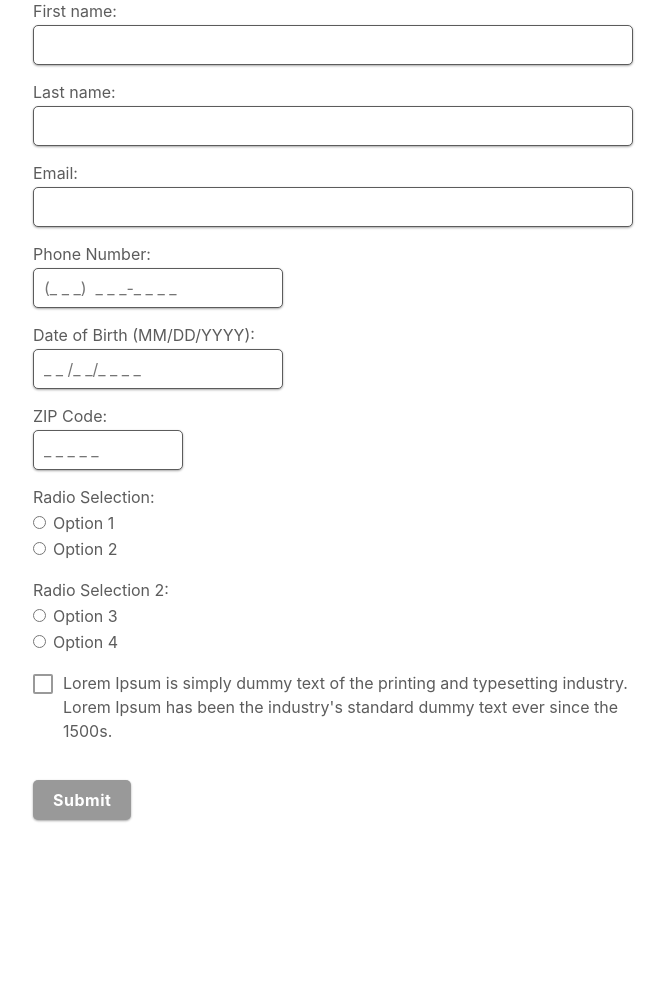
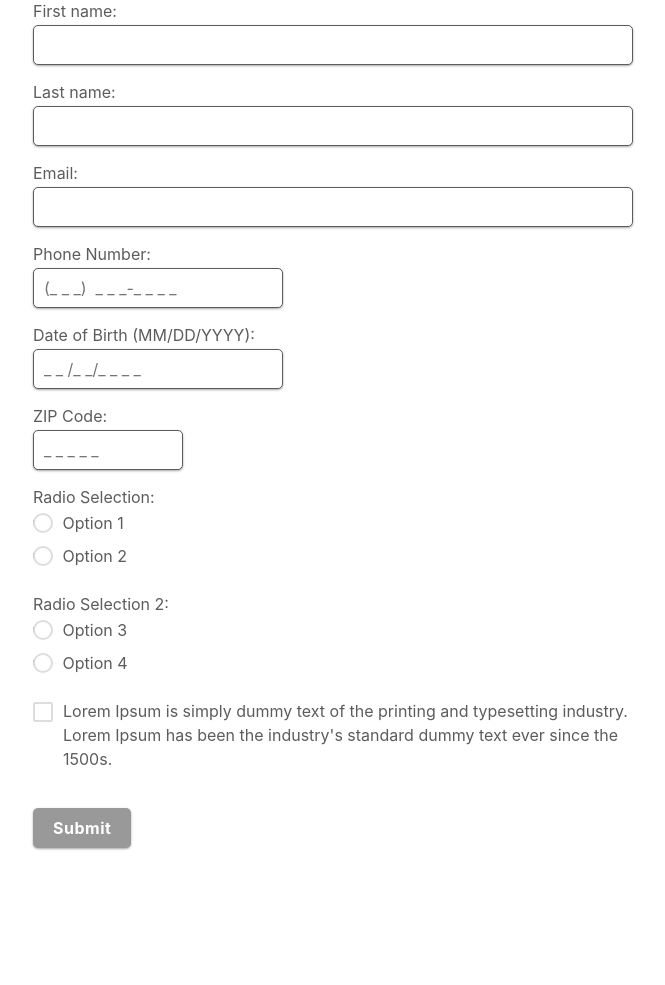
Before and after one commit to husseinMohamed/formvalidation, a PHP site: page / in a window 1280 px wide. Shown: the part 117-1102 px from the top of the page, without its empty margins (307-972 px from the left). Before the commit the page ends 939 px from the top, so only its background shows below. Run offline with PHP 8.4, Linux system fonts and the light colour scheme; some libraries are stand-ins or nearby versions; some web fonts are replaced.

Commit message:
add radio button styling and c clean up script.js

```diff
--- a/gulpfile.js
+++ b/gulpfile.js
@@ -121,8 +121,8 @@ gulp.task('watch', function () {
 
 gulp.task('browserSync', function () {
     browserSync.init({
-        proxy: "localhost:8020",
-        port: 8020,
+        proxy: "localhost:8021",
+        port: 8021,
         baseDir: "./",
         open: true,
         notify: false
@@ -132,7 +132,7 @@ gulp.task('browserSync', function () {
 gulp.task('serve', gulp.parallel('browserSync', function () {
     php.server({
         base: './',
-        port: 8020,
+        port: 8021,
         keepalive: true
     });
 
--- a/index.php
+++ b/index.php
@@ -96,7 +96,7 @@
 
                 <label for="exampleRadios"><span class="showIfErr">*</span>Radio Selection:</label><br>
                 <div class="validate-input radioWrapper">
-                    <div class="form-check">
+                    <div class="form-check form-check-radio">
 
                         <label class="form-check-label" for="exampleRadios1">
                             <input class="form-check-input radio-input emptyForm" type="radio" name="exampleRadios"
@@ -104,7 +104,7 @@
                             Option 1
                         </label>
                     </div>
-                    <div class="form-check">
+                    <div class="form-check form-check-radio">
 
                         <label class="form-check-label" for="exampleRadios2">
                             <input class="form-check-input radio-input emptyForm" type="radio" name="exampleRadios"
@@ -126,7 +126,7 @@
 
                 <label for="exampleRadios11"><span class="showIfErr">*</span>Radio Selection 2:</label><br>
                 <div class="validate-input radioWrapper">
-                    <div class="form-check">
+                    <div class="form-check form-check-radio">
 
                         <label class="form-check-label" for="exampleRadios13">
                             <input class="form-check-input radio-input emptyForm" type="radio" name="exampleRadios11"
@@ -134,7 +134,7 @@
                             Option 3
                         </label>
                     </div>
-                    <div class="form-check">
+                    <div class="form-check form-check-radio">
 
                         <label class="form-check-label" for="exampleRadios21">
                             <input class="form-check-input radio-input emptyForm" type="radio" name="exampleRadios11"
@@ -153,7 +153,7 @@
 
 
             <div class="input-wrapper unvalid">
-                <div class="validate-input radioWrapper">
+                <div class="validate-input ">
                     <div class="form-check">
 
                         <label class="form-check-label checkbox-label" for="defaultCheck1">
--- a/sass/style.scss
+++ b/sass/style.scss
@@ -57,21 +57,24 @@ body {
   display: inline-block !important;
 }
 
-//checkbox
+//checkbox ***************************************************
 
 .checkbox-label p {
   position: relative;
   left: 10px;
   margin-bottom: 0px;
 }
+
 input[type="checkbox"] {
   display: none;
 }
-input[type="checkbox"] + .box:before,
-input[type="checkbox"] + .box:after {
+
+input[type="checkbox"]+.box:before,
+input[type="checkbox"]+.box:after {
   transition: all 0.3s;
 }
-input[type="checkbox"] + .box:after {
+
+input[type="checkbox"]+.box:after {
   position: absolute;
   left: 4px;
   top: 3px;
@@ -81,16 +84,18 @@ input[type="checkbox"] + .box:after {
   content: " ";
   width: 20px;
   height: 20px;
-  border: 2px solid #999;
+  border: 2px solid #ddd;
   border-radius: 2px;
   background-color: #fff;
   z-index: 1000;
 }
-input[type="checkbox"]:checked + .box:after {
+
+input[type="checkbox"]:checked+.box:after {
   background-color: #5bc2e7;
   border-color: #5bc2e7;
 }
-input[type="checkbox"]:checked + .box:before {
+
+input[type="checkbox"]:checked+.box:before {
   transform: rotate(45deg);
   position: absolute;
   left: 7px;
@@ -105,43 +110,104 @@ input[type="checkbox"]:checked + .box:before {
   content: "";
   z-index: 10000;
 }
-//
-//
-//
-//error state
-.errorState {
-  ::-webkit-input-placeholder {
-    /* WebKit, Blink, Edge */
-    color: red;
+
+
+//submit btn  ***************************************************
+.submitBtn {
+  padding: 8px 20px;
+  background: #999;
+  color: #fff;
+  outline: none;
+  border-radius: 5px;
+  border: 0px;
+  cursor: pointer;
+  font-weight: bold;
+  letter-spacing: 0.5px;
+  box-shadow: 0 1px 3px rgba(0, 0, 0, 0.12), 0 1px 2px rgba(0, 0, 0, 0.24);
 }
 
-  :-moz-placeholder {
-    /* Mozilla Firefox 4 to 18 */
-    color: red;
-    opacity: 1;
+.submit-btn-wrapper {
+  margin-top: 20px;
+  display: inline-block !important;
+  position: relative;
+  cursor: pointer;
+
+  .submitbuttonOverlay {
+    position: absolute;
+    top: 0px;
+    left: 0px;
+    width: 100%;
+    height: 100%;
+  }
 }
 
-  ::-moz-placeholder {
-    /* Mozilla Firefox 19+ */
-    color: red;
-    opacity: 1;
+
+
+
+//radio buttons ***************************************************
+
+.form-check-radio {
+  margin-bottom: 7px;
+  position: relative;
 }
 
-  :-ms-input-placeholder {
-    /* Internet Explorer 10-11 */
-    color: red;
+.form-check-radio.checkbox>label,
+.form-check-radio.radio>label {
+  position: relative;
+  cursor: pointer;
 }
 
-  ::-ms-input-placeholder {
-    /* Microsoft Edge */
-    color: red;
+.form-check-radio input[type="radio"] {
+  position: relative;
+  margin-right: 12px;
+  cursor: pointer;
 }
 
-  ::placeholder {
-    /* Most modern browsers support this now. */
-    color: red;
+.form-check-radio input[type="radio"]:after {
+  content: "";
+  position: absolute;
+  left: 0px;
+  //top: -5px;
+  //left: -4px;
+  width: 20px;
+  height: 20px;
+  background: #fff;
+  border: 2px solid #ddd;
+  cursor: pointer;
 }
 
+
+
+.form-check-radio input[type="radio"]:before {
+  transition: transform 0.4s cubic-bezier(0.45, 1.8, 0.5, 0.75);
+  transform: scale(0, 0);
+  content: "";
+  position: absolute;
+  top: 1px;
+  left: 4px;
+  z-index: 1;
+  width: 12px;
+  height: 12px;
+  background: #5bc2e7;
+  border-radius: 50%;
+}
+
+.form-check-radio input[type="radio"]:checked:before {
+  transform: scale(1, 1);
+}
+
+.form-check-radio input[type="radio"]:after {
+  border-radius: 50%;
+  top: -3px;
+}
+
+
+
+
+
+
+//error state ***************************************************
+.errorState {
   label {
     color: red;
   }
@@ -175,37 +241,45 @@ input[type="checkbox"]:checked + .box:before {
     }
   }
 
-  input[type="checkbox"] + .box:after {
+  input[type="checkbox"]+.box:after,
+  .form-check-radio input[type="radio"]:after {
     border: 2px solid red;
   }
+
+
+
+  //Placeholder error state
+  ::-webkit-input-placeholder {
+    /* WebKit, Blink, Edge */
+    color: red;
   }
 
-.submitBtn {
-  padding: 8px 20px;
-  background: #999;
-  color: #fff;
-  outline: none;
-  border-radius: 5px;
-  border: 0px;
-  cursor: pointer;
-  font-weight: bold;
-  letter-spacing: 0.5px;
-  box-shadow: 0 1px 3px rgba(0, 0, 0, 0.12), 0 1px 2px rgba(0, 0, 0, 0.24);
+  :-moz-placeholder {
+    /* Mozilla Firefox 4 to 18 */
+    color: red;
+    opacity: 1;
   }
 
-//submit btn
+  ::-moz-placeholder {
+    /* Mozilla Firefox 19+ */
+    color: red;
+    opacity: 1;
+  }
 
-.submit-btn-wrapper {
-  margin-top: 20px;
-  display: inline-block !important;
-  position: relative;
-  cursor: pointer;
+  :-ms-input-placeholder {
+    /* Internet Explorer 10-11 */
+    color: red;
+  }
 
-  .submitbuttonOverlay {
-    position: absolute;
-    top: 0px;
-    left: 0px;
-    width: 100%;
-    height: 100%;
+  ::-ms-input-placeholder {
+    /* Microsoft Edge */
+    color: red;
   }
+
+  ::placeholder {
+    /* Most modern browsers support this now. */
+    color: red;
   }
+
+
+}
```
Also changed, not shown: src/script.js (+39 -55 lines), css/style.min.css, dist/script.js, minJs/script.js. Lines whose indentation alone changed are shown as unchanged.
